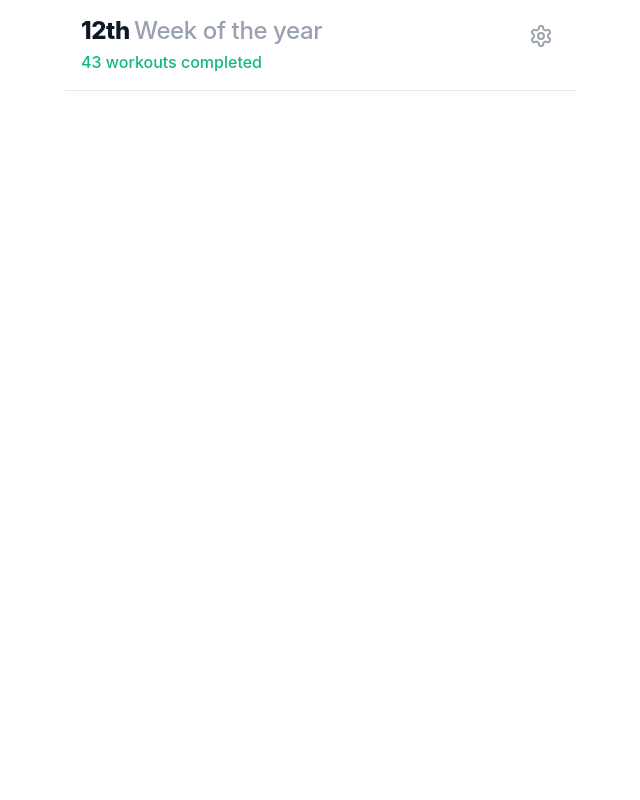
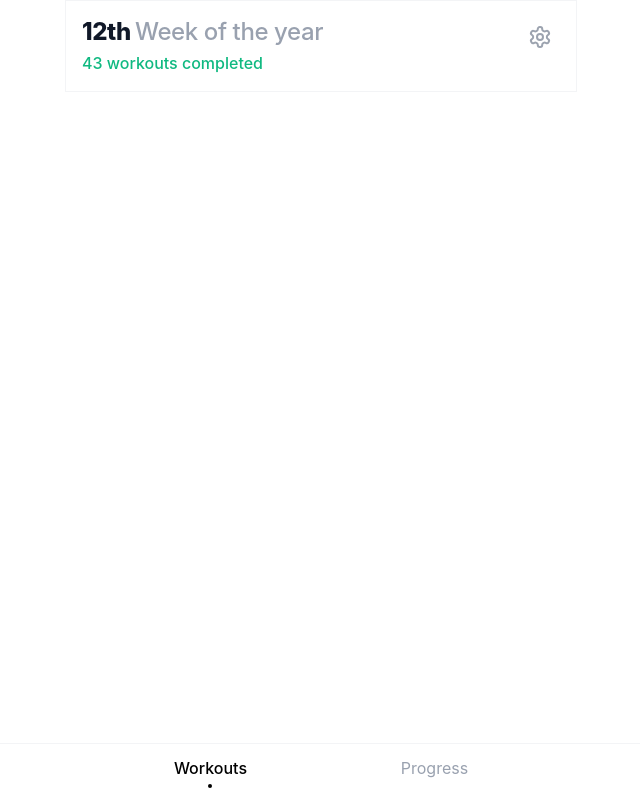
Before and after one commit to vijaymurugann/workout-tracker, a Next.js app: page / in a window 1280 px wide. Shown: the whole page, without its empty margins (319-959 px from the left). Built offline with nearby package versions, Linux system fonts and the light colour scheme.

Commit message:
ADDED: Footer nav

```diff
--- a/app/page.js
+++ b/app/page.js
@@ -1,9 +1,10 @@
 import Header from "@/components/Header";
-
+import Footer from "@/components/Footer";
 export default function Home() {
   return (
     <main className="m-auto">
       <Header workoutsCompleted={43} />
+      <Footer/>
     </main>
   );
 }
--- /dev/null
+++ b/components/Footer.jsx
@@ -0,0 +1,48 @@
+"use client";
+import { useState } from "react";
+import { useRouter } from "next/navigation";
+
+const Footer = () => {
+  const [activeTab, setActiveTab] = useState("workouts");
+  const router = useRouter();
+
+  const handleTabClick = (tab) => {
+    setActiveTab(tab);
+    // Navigation would go here in a full implementation
+    // router.push(`/${tab}`);
+  };
+
+  return (
+    <footer className="fixed bottom-0 left-0 right-0 bg-white border-t border-gray-100 px-6 py-3 z-10">
+      <div className="flex justify-around max-w-md mx-auto">
+        <button
+          className={`flex flex-col items-center transition-all duration-200 active:scale-95 ${
+            activeTab === "workouts"
+              ? "text-black font-medium"
+              : "text-gray-400"
+          }`}
+          onClick={() => handleTabClick("workouts")}>
+          <span>Workouts</span>
+          {activeTab === "workouts" && (
+            <div className="h-1 w-1 bg-black rounded-full mt-1 transition-all duration-300"></div>
+          )}
+        </button>
+
+        <button
+          className={`flex flex-col items-center transition-all duration-200 active:scale-95 ${
+            activeTab === "progress"
+              ? "text-black font-medium"
+              : "text-gray-400"
+          }`}
+          onClick={() => handleTabClick("progress")}>
+          <span>Progress</span>
+          {activeTab === "progress" && (
+            <div className="h-1 w-1 bg-black rounded-full mt-1 transition-all duration-300"></div>
+          )}
+        </button>
+      </div>
+    </footer>
+  );
+};
+
+export default Footer;
--- a/components/Header.jsx
+++ b/components/Header.jsx
@@ -6,13 +6,28 @@ const Header = ({ workoutsCompleted }) => {
   const [weekNumber, setWeekNumber] = useState(0);
 
   useEffect(() => {
-    // Calculate the current week of the year
+    // Calculate the current week of the year using ISO week date standard
     const calculateWeekNumber = () => {
       const now = new Date();
-      const start = new Date(now.getFullYear(), 0, 1);
-      const diff = now - start;
-      const oneWeek = 7 * 24 * 60 * 60 * 1000;
-      const weekNum = Math.floor(diff / oneWeek) + 1;
+
+      // Create a new date object for the first day of the year
+      const firstDayOfYear = new Date(now.getFullYear(), 0, 1);
+
+      // Get the day of the week of the first day (0 = Sunday, 1 = Monday, etc.)
+      const firstDayOfWeek = firstDayOfYear.getDay();
+
+      // Calculate days passed since first day of the year (accounting for timezone)
+      const daysPassed = Math.floor(
+        (now - firstDayOfYear) / (24 * 60 * 60 * 1000)
+      );
+
+      // Calculate the week number (add 1 because weeks are 1-indexed)
+      // Math.ceil((daysPassed + firstDayOfWeek) / 7) would work for US weeks (Sunday start)
+      // For ISO weeks (Monday start), use the formula below:
+      const weekNum = Math.ceil(
+        (daysPassed + (firstDayOfWeek === 0 ? 6 : firstDayOfWeek - 1)) / 7
+      );
+
       setWeekNumber(weekNum);
     };
 
@@ -36,7 +51,7 @@ const Header = ({ workoutsCompleted }) => {
   };
 
   return (
-    <div className="w-full bg-white transition-all duration-300 border-b p-[1rem] z-10 border-gray-200">
+    <div className="w-full bg-white transition-all duration-300 border-b p-[1rem] z-10 border-[1px] border-[#f3f4f6]">
       <div className="flex justify-between items-start">
         <div>
           <h1 className="leading-tight tracking-tight">
@@ -54,7 +69,6 @@ const Header = ({ workoutsCompleted }) => {
         <button
           className="w-10 h-10 flex items-center justify-center rounded-full hover:bg-gray-50 transition-all duration-200 active:bg-gray-100 active:scale-95"
           aria-label="Settings">
-          {/* Simple gear/settings icon SVG */}
           <Settings color="#9ca3af" />
         </button>
       </div>
```
